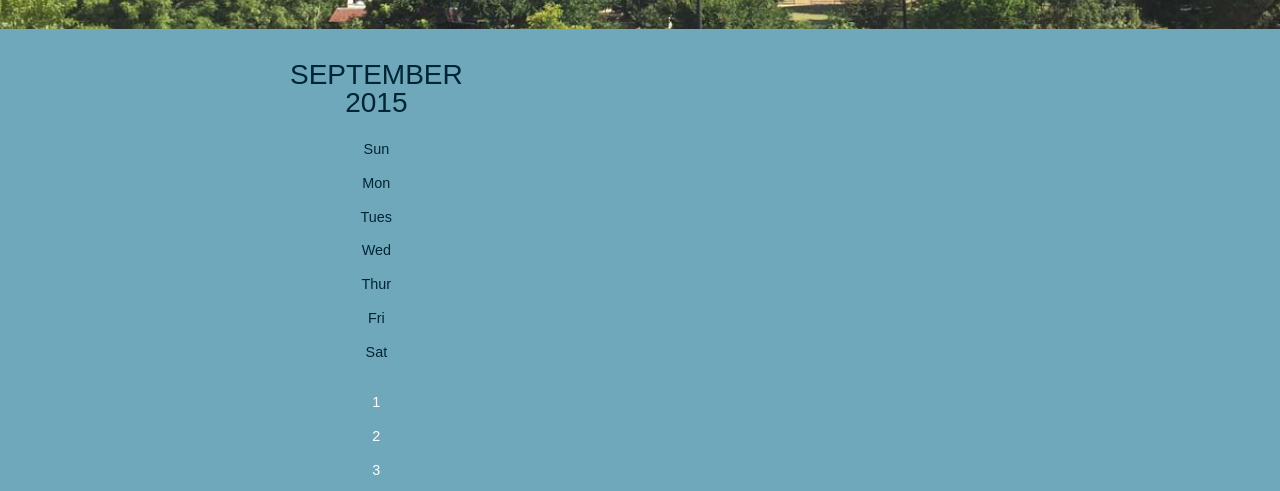
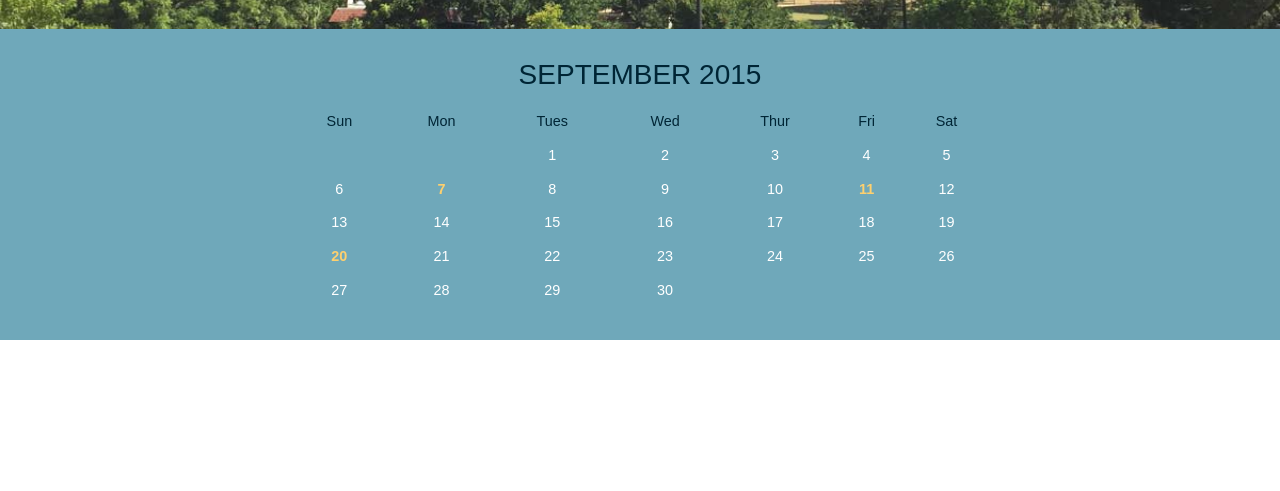
Before and after one commit to crowjm/coa-app, a plain HTML site: page events.html in a window 1280 px wide. Shown: the part 309-800 px from the top of the page. Drawn offline with nearby package versions, Linux system fonts and the light colour scheme.

Commit message:
revised table styles

```diff
--- a/css/global.scss
+++ b/css/global.scss
@@ -282,17 +282,12 @@ nav {
 table {
 	margin-right: auto;
 	margin-left: auto;
-	display: block;
 	overflow-x: auto;
 	width: 100%;
 }
 
 caption {
 	margin-bottom: 1rem;
-}
-
-tr, td {
-	display: block;
 }
 
 td {
```
Also changed, not shown: css/main.css, 1 other file.
